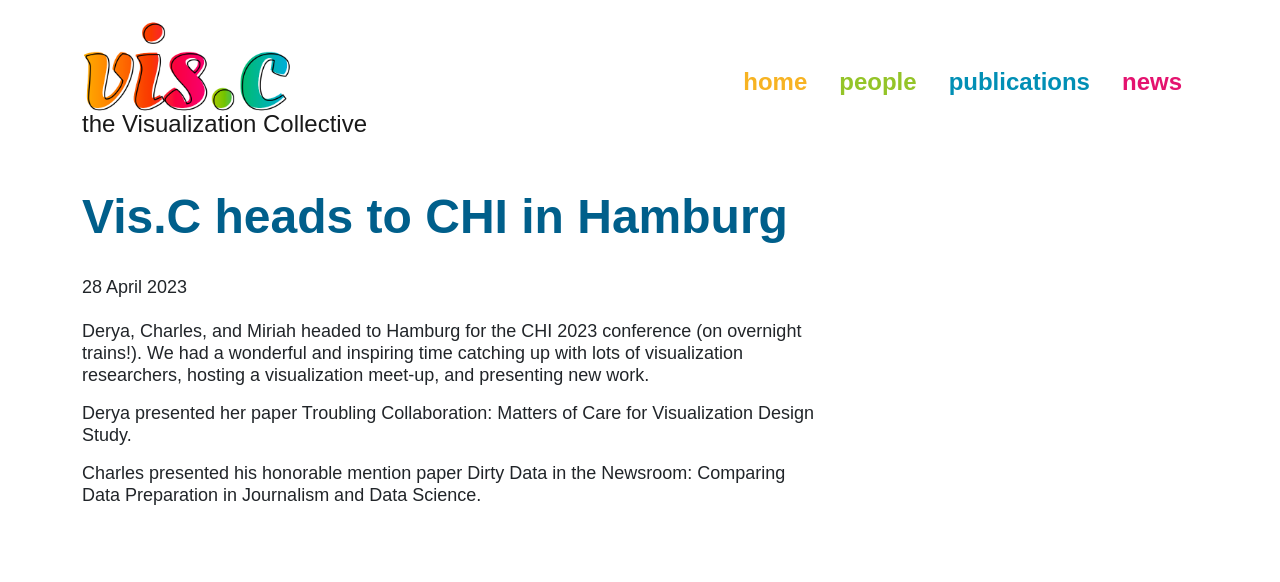
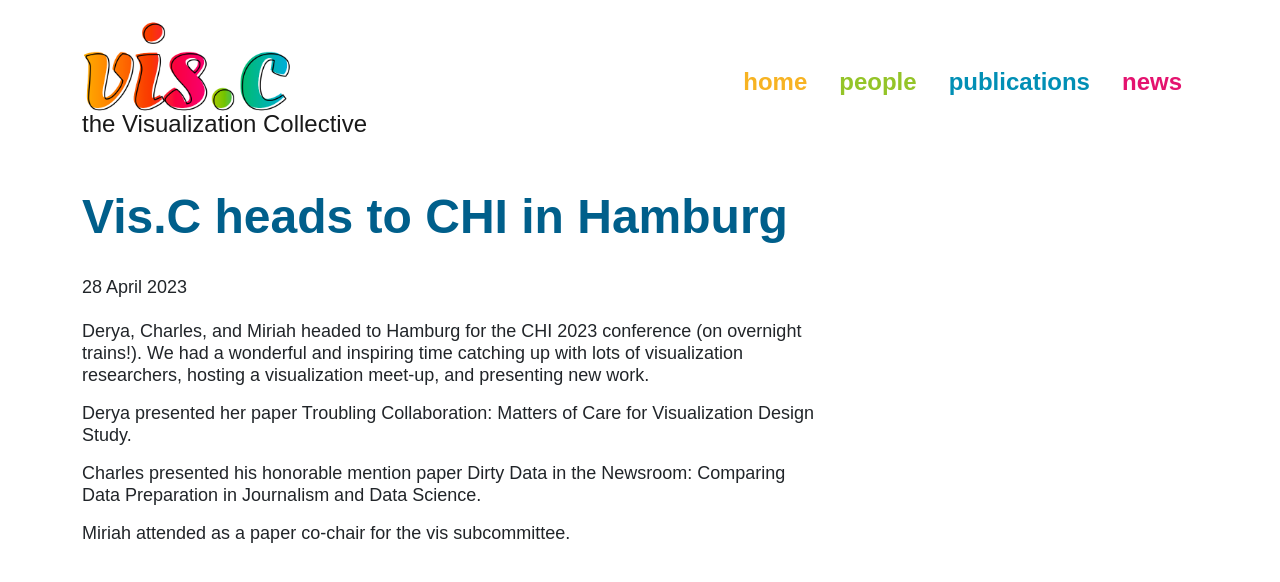
Before and after one commit to visidlab/visidlab.github.io, a Jekyll site: the page built from _news/2023-04-23-CHI.md, in a window 1280 px wide. Shown: the top 582 px of the page. Built offline with Jekyll 4.4.1, drawn with Linux system fonts in a browser that asks for light colours; some web fonts are replaced.

Commit message:
Update 2023-04-23-CHI.md

```diff
--- a/_news/2023-04-23-CHI.md
+++ b/_news/2023-04-23-CHI.md
@@ -11,3 +11,5 @@ Derya, Charles, and Miriah headed to Hamburg for the CHI 2023 conference (on ove
 Derya presented her paper [Troubling Collaboration: Matters of Care for Visualization Design Study](https://viscollective.github.io/publications/2023_chi_troubling/).
 
 Charles presented his honorable mention paper [Dirty Data in the Newsroom: Comparing Data Preparation in Journalism and Data Science](https://www.cs.ubc.ca/group/infovis/pubs/2023/dirty-data-in-the-newsroom/).
+
+Miriah attended as a paper co-chair for the vis subcommittee.
```
